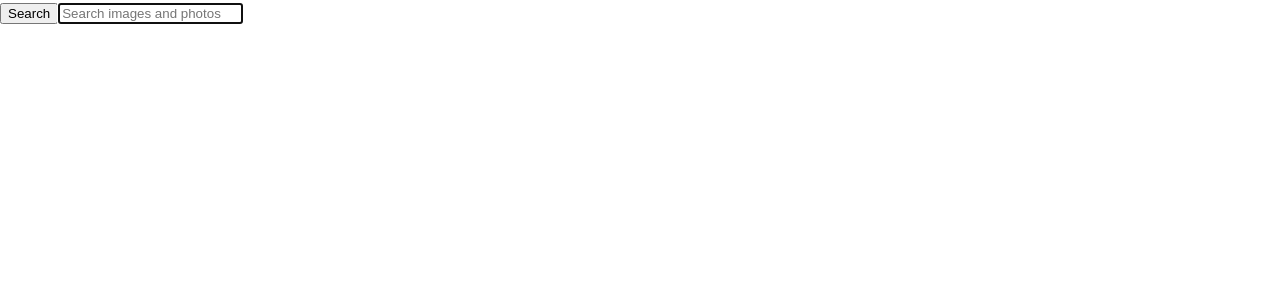
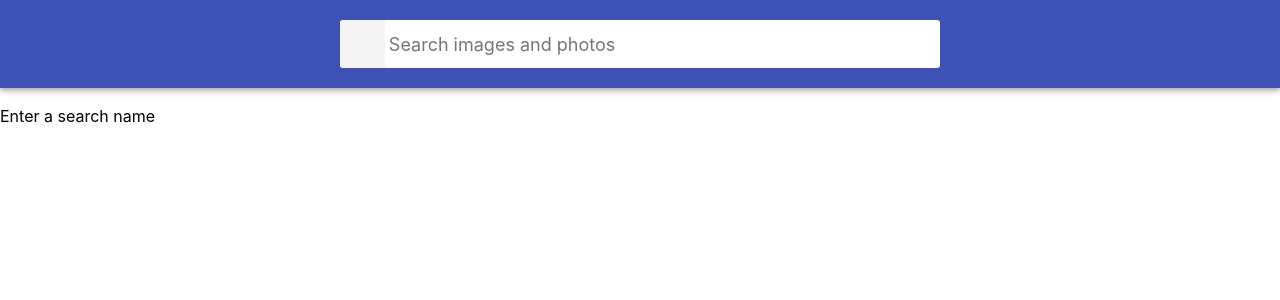
Before and after one commit to Eric-Ramirez-90/goit-react-hw-03-image-finder, a React (Create React App) app: page / in a window 1280 px wide. Shown: the top 300 px of the page. Built offline with nearby package versions, Linux system fonts and the light colour scheme.

Commit message:
added spinner and css

```diff
--- a/package.json
+++ b/package.json
@@ -4,11 +4,15 @@
   "private": true,
   "homepage": "https://Eric-Ramirez-90/goit-react-hw-03-image-finder/",
   "dependencies": {
+    "@emotion/react": "^11.10.5",
+    "@emotion/styled": "^11.10.5",
     "@testing-library/jest-dom": "^5.16.3",
     "@testing-library/react": "^12.1.4",
     "@testing-library/user-event": "^13.5.0",
     "react": "^18.1.0",
     "react-dom": "^18.1.0",
+    "react-icons": "^4.7.1",
+    "react-loader-spinner": "^5.3.4",
     "react-scripts": "5.0.1",
     "react-toastify": "^9.1.1",
     "web-vitals": "^2.1.3"
--- a/src/components/App/App.jsx
+++ b/src/components/App/App.jsx
@@ -3,12 +3,17 @@ import { ToastContainer } from 'react-toastify';
 import 'react-toastify/dist/ReactToastify.css';
 import Searchbar from 'components/Searchbar/Searchbar';
 import ImageGallery from 'components/ImageGallery/ImageGallery';
+import SearchError from 'components/SearchErrorView/SearchErrorView';
+import { FidgetSpinner } from 'react-loader-spinner';
+import { ContainerApp } from './App.styled';
 
 class App extends Component {
   state = {
     searchQuery: '',
     images: null,
     page: 1,
+    error: null,
+    status: 'idle',
   };
 
   componentDidUpdate(prevProps, prevSate) {
@@ -18,15 +23,31 @@ class App extends Component {
     const { page } = this.state;
 
     if (prevQuery !== nextQuery) {
+      this.setState({ status: 'pending' });
+
       fetch(
         `https://pixabay.com/api/?key=${API_KEY}&q=${nextQuery}&page=${page}&per_page=12`
-      ).then(resp =>
-        resp.json().then(images => {
-          const { hits } = images;
+      )
+        .then(response => {
+          if (response.ok) {
+            return response.json();
+          }
 
-          this.setState({ images: hits });
+          return Promise.reject(
+            new Error(`This search "${nextQuery}" is not found`)
+          );
         })
-      );
+        .then(images => {
+          const { hits, totalHits } = images;
+
+          if (!totalHits) {
+            throw new Error(`This search "${nextQuery}" is not found`);
+          }
+
+          return this.setState({ images: hits, status: 'resolved' });
+        })
+        .catch(error => this.setState({ error, status: 'rejected' }))
+        .finally(() => this.setState({ loading: false }));
     }
   }
 
@@ -35,12 +56,16 @@ class App extends Component {
   };
 
   render() {
+    const { images, error, status } = this.state;
     return (
-      <div>
+      <ContainerApp>
         <Searchbar getQueryName={this.handleFormSubmit} />
-        {this.state.images && <ImageGallery images={this.state.images} />}
+        {status === 'idle' && <div>Enter a search name</div>}
+        {status === 'pending' && <FidgetSpinner />}
+        {status === 'rejected' && <SearchError message={error.message} />}
+        {status === 'resolved' && <ImageGallery images={images} />}
         <ToastContainer autoClose={3000} rtl />
-      </div>
+      </ContainerApp>
     );
   }
 }
--- /dev/null
+++ b/src/components/App/App.styled.jsx
@@ -0,0 +1,8 @@
+import styled from '@emotion/styled';
+
+export const ContainerApp = styled.div`
+  display: grid;
+  grid-template-columns: 1fr;
+  grid-gap: 16px;
+  padding-bottom: 24px;
+`;
--- a/src/components/ImageGallery/ImageGallery.jsx
+++ b/src/components/ImageGallery/ImageGallery.jsx
@@ -1,12 +1,13 @@
 import ImageGalleryItem from 'components/ImageGalleryItem/ImageGalleryItem';
+import { ImageContainer } from './ImageGallery.styled';
 
 const ImageGallery = ({ images }) => {
   return (
-    <ul className="gallery">
+    <ImageContainer className="gallery">
       {images.map(image => (
         <ImageGalleryItem key={image.id} image={image} />
       ))}
-    </ul>
+    </ImageContainer>
   );
 };
 
--- a/src/components/ImageGallery/ImageGallery.styled.jsx
+++ b/src/components/ImageGallery/ImageGallery.styled.jsx
@@ -0,0 +1,14 @@
+import styled from '@emotion/styled';
+
+export const ImageContainer = styled.ul`
+  display: grid;
+  max-width: calc(100vw - 48px);
+  grid-template-columns: repeat(auto-fill, minmax(320px, 1fr));
+  grid-gap: 16px;
+  margin-top: 0;
+  margin-bottom: 0;
+  padding: 0;
+  list-style: none;
+  margin-left: auto;
+  margin-right: auto;
+`;
--- a/src/components/ImageGalleryItem/ImageGalleryItem.jsx
+++ b/src/components/ImageGalleryItem/ImageGalleryItem.jsx
@@ -1,8 +1,10 @@
+import { Image, Item } from './ImageGalleryItem.styled';
+
 const ImageGalleryItem = ({ image: { webformatURL, tags } }) => {
   return (
-    <li className="gallery-item">
-      <img src={webformatURL} alt={tags} />
-    </li>
+    <Item className="gallery-item">
+      <Image src={webformatURL} alt={tags} />
+    </Item>
   );
 };
 
--- a/src/components/ImageGalleryItem/ImageGalleryItem.styled.jsx
+++ b/src/components/ImageGalleryItem/ImageGalleryItem.styled.jsx
@@ -0,0 +1,19 @@
+import styled from '@emotion/styled';
+
+export const Item = styled.li`
+  border-radius: 2px;
+  box-shadow: 0px 1px 3px 0px rgba(0, 0, 0, 0.2),
+    0px 1px 1px 0px rgba(0, 0, 0, 0.14), 0px 2px 1px -1px rgba(0, 0, 0, 0.12);
+`;
+
+export const Image = styled.img`
+  width: 100%;
+  height: 260px;
+  object-fit: cover;
+  transition: transform 250ms cubic-bezier(0.4, 0, 0.2, 1);
+
+  :hover {
+    transform: scale(1.03);
+    cursor: zoom-in;
+  }
+`;
--- /dev/null
+++ b/src/components/SearchErrorView/SearchErrorView.jsx
@@ -0,0 +1,12 @@
+import errorImage from './error.jpg';
+
+const SearchError = ({ message }) => {
+  return (
+    <div>
+      <img src={errorImage} width="320" alt="saddog" />
+      <p>{message}</p>
+    </div>
+  );
+};
+
+export default SearchError;
--- a/src/components/Searchbar/Searchbar.jsx
+++ b/src/components/Searchbar/Searchbar.jsx
@@ -1,5 +1,12 @@
 import { Component } from 'react';
 import { toast } from 'react-toastify';
+import {
+  Button,
+  Form,
+  Input,
+  Label,
+  SearchbarHeader,
+} from './Searchbar.styled';
 
 class Searchbar extends Component {
   state = {
@@ -23,13 +30,13 @@ class Searchbar extends Component {
 
   render() {
     return (
-      <header className="searchbar">
-        <form onSubmit={this.handleSubmit} className="form">
-          <button type="submit" className="button">
-            <span className="button-label">Search</span>
-          </button>
+      <SearchbarHeader>
+        <Form onSubmit={this.handleSubmit}>
+          <Button type="submit">
+            <Label></Label>
+          </Button>
 
-          <input
+          <Input
             className="input"
             type="text"
             name="searchQuery"
@@ -39,8 +46,8 @@ class Searchbar extends Component {
             autoFocus
             placeholder="Search images and photos"
           />
-        </form>
-      </header>
+        </Form>
+      </SearchbarHeader>
     );
   }
 }
--- a/src/components/Searchbar/Searchbar.styled.jsx
+++ b/src/components/Searchbar/Searchbar.styled.jsx
@@ -0,0 +1,77 @@
+import styled from '@emotion/styled';
+
+export const SearchbarHeader = styled.header`
+  top: 0;
+  left: 0;
+  position: sticky;
+  z-index: 1100;
+  display: flex;
+  justify-content: center;
+  align-items: center;
+  min-height: 64px;
+  padding-right: 24px;
+  padding-left: 24px;
+  padding-top: 12px;
+  padding-bottom: 12px;
+  color: #fff;
+  background-color: #3f51b5;
+  box-shadow: 0px 2px 4px -1px rgba(0, 0, 0, 0.2),
+    0px 4px 5px 0px rgba(0, 0, 0, 0.14), 0px 1px 10px 0px rgba(0, 0, 0, 0.12);
+`;
+
+export const Form = styled.form`
+  display: flex;
+  align-items: center;
+  width: 100%;
+  max-width: 600px;
+  background-color: #fff;
+  border-radius: 3px;
+  overflow: hidden;
+`;
+
+export const Button = styled.button`
+  display: inline-block;
+  width: 48px;
+  height: 48px;
+  border: 0;
+  /* background-image: FcSearch; */
+  background-size: 40%;
+  background-repeat: no-repeat;
+  background-position: center;
+  opacity: 0.6;
+  transition: opacity 250ms cubic-bezier(0.4, 0, 0.2, 1);
+  cursor: pointer;
+  outline: none;
+
+  :hover {
+    opacity: 1;
+  }
+`;
+
+export const Label = styled.span`
+  position: absolute;
+  width: 1px;
+  height: 1px;
+  padding: 0;
+  overflow: hidden;
+  clip: rect(0, 0, 0, 0);
+  white-space: nowrap;
+  clip-path: inset(50%);
+  border: 0;
+`;
+
+export const Input = styled.input`
+  display: inline-block;
+  width: 100%;
+  font: inherit;
+  font-size: 20px;
+  border: none;
+  outline: none;
+  padding-left: 4px;
+  padding-right: 4px;
+
+  ::placeholder {
+    font: inherit;
+    font-size: 18px;
+  }
+`;
--- a/src/index.css
+++ b/src/index.css
@@ -33,135 +33,6 @@ img {
   display: block;
   max-width: 100%;
   height: auto;
-}
-
-/*
- * Стили компонента App
- */
-.App {
-  display: grid;
-  grid-template-columns: 1fr;
-  grid-gap: 16px;
-  padding-bottom: 24px;
-}
-
-/*
- * Стили компонента Searchbar
- */
-.Searchbar {
-  top: 0;
-  left: 0;
-  position: sticky;
-  z-index: 1100;
-  display: flex;
-  justify-content: center;
-  align-items: center;
-  min-height: 64px;
-  padding-right: 24px;
-  padding-left: 24px;
-  padding-top: 12px;
-  padding-bottom: 12px;
-  color: #fff;
-  background-color: #3f51b5;
-  box-shadow: 0px 2px 4px -1px rgba(0, 0, 0, 0.2),
-    0px 4px 5px 0px rgba(0, 0, 0, 0.14), 0px 1px 10px 0px rgba(0, 0, 0, 0.12);
-}
-
-/*
- * Стили компонента SearchForm
- */
-.SearchForm {
-  display: flex;
-  align-items: center;
-  width: 100%;
-  max-width: 600px;
-  background-color: #fff;
-  border-radius: 3px;
-  overflow: hidden;
-}
-
-.SearchForm-button {
-  display: inline-block;
-  width: 48px;
-  height: 48px;
-  border: 0;
-  background-image: url('https://image.flaticon.com/icons/svg/149/149852.svg');
-  background-size: 40%;
-  background-repeat: no-repeat;
-  background-position: center;
-  opacity: 0.6;
-  transition: opacity 250ms cubic-bezier(0.4, 0, 0.2, 1);
-  cursor: pointer;
-  outline: none;
-}
-
-.SearchForm-button:hover {
-  opacity: 1;
-}
-
-.SearchForm-button-label {
-  position: absolute;
-  width: 1px;
-  height: 1px;
-  padding: 0;
-  overflow: hidden;
-  clip: rect(0, 0, 0, 0);
-  white-space: nowrap;
-  clip-path: inset(50%);
-  border: 0;
-}
-
-.SearchForm-input {
-  display: inline-block;
-  width: 100%;
-  font: inherit;
-  font-size: 20px;
-  border: none;
-  outline: none;
-  padding-left: 4px;
-  padding-right: 4px;
-}
-
-.SearchForm-input::placeholder {
-  font: inherit;
-  font-size: 18px;
-}
-
-/*
- * Стили компонента ImageGallery
- */
-.ImageGallery {
-  display: grid;
-  max-width: calc(100vw - 48px);
-  grid-template-columns: repeat(auto-fill, minmax(320px, 1fr));
-  grid-gap: 16px;
-  margin-top: 0;
-  margin-bottom: 0;
-  padding: 0;
-  list-style: none;
-  margin-left: auto;
-  margin-right: auto;
-}
-
-/*
- * Стили компонента ImageGalleryItem
- */
-.ImageGalleryItem {
-  border-radius: 2px;
-  box-shadow: 0px 1px 3px 0px rgba(0, 0, 0, 0.2),
-    0px 1px 1px 0px rgba(0, 0, 0, 0.14), 0px 2px 1px -1px rgba(0, 0, 0, 0.12);
-}
-
-.ImageGalleryItem-image {
-  width: 100%;
-  height: 260px;
-  object-fit: cover;
-  transition: transform 250ms cubic-bezier(0.4, 0, 0.2, 1);
-}
-
-.ImageGalleryItem-image:hover {
-  transform: scale(1.03);
-  cursor: zoom-in;
 }
 
 /*
```
Also changed, not shown: src/components/SearchErrorView/SearchErrorView.styled.jsx (added), src/components/SearchErrorView/error.jpg (added), 1 other file (tests, documents, lock files or other folders).
